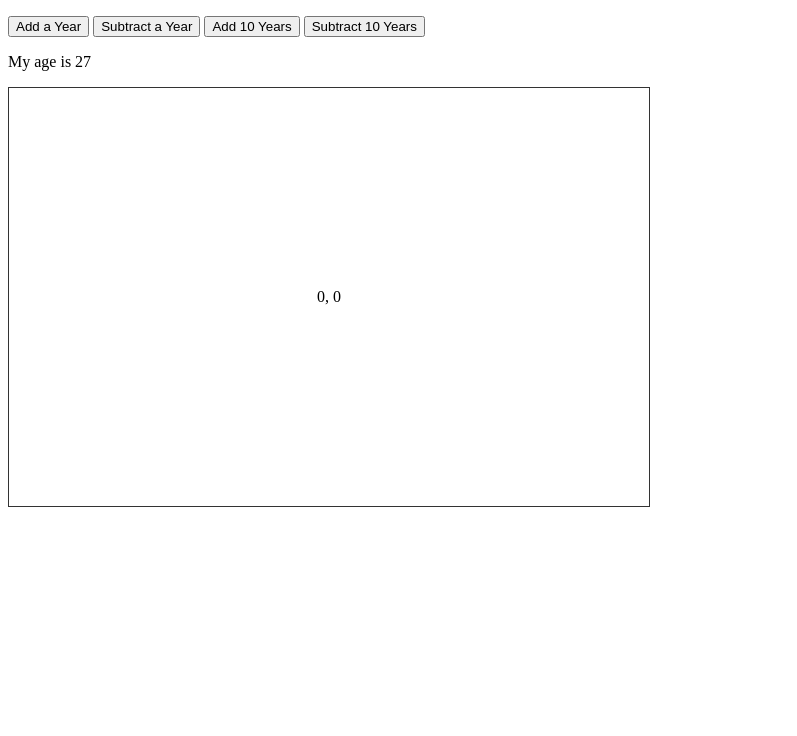
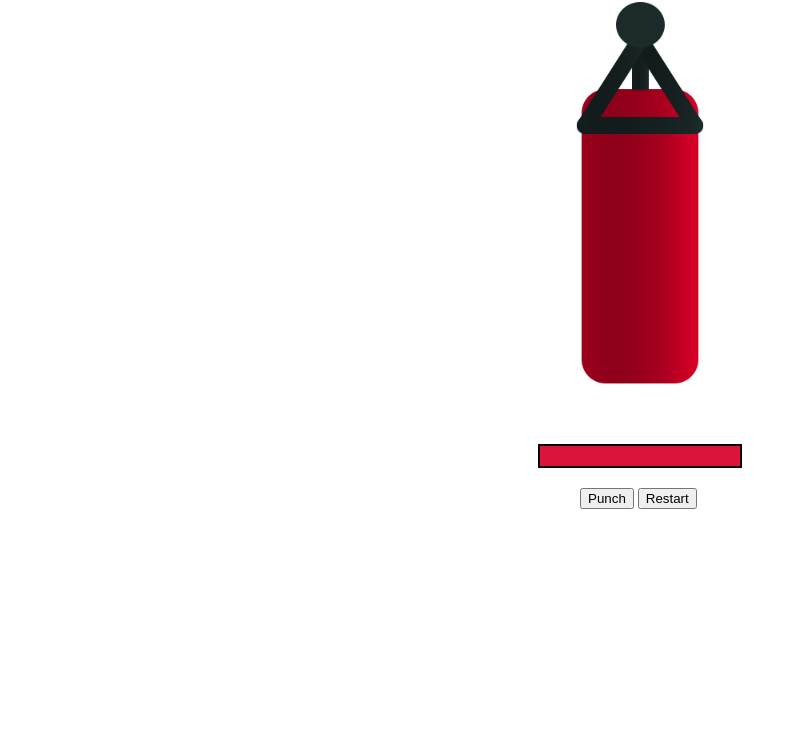
Before and after one commit to luqmanrasat/vue-tutorial, a plain HTML site: page index.html in a window 1280 px wide. Shown: the part 64-800 px from the top of the page, without its empty margins (0-797 px from the left). Drawn offline with nearby package versions, Linux system fonts and the light colour scheme.

Commit message:
added lesson 13

```diff
--- a/css/style.css
+++ b/css/style.css
@@ -1,6 +1,28 @@
-#canvas {
-  border: 1px solid #333;
-  padding: 200px 20px;
-  text-align: center;
-  width: 600px;
+#bag {
+  background: url(../images/bag.png) center no-repeat;
+  background-size: 80%;
+  height: 500px;
+  width: 200px;
+  margin: 0 auto;
 }
+
+#bag.burst {
+  background: url(../images/bag-burst.png) center no-repeat;
+  background-size: 80%;
+}
+
+#bag-health {
+  border: 2px solid #000;
+  width: 200px;
+  margin: 0 auto 20px auto;
+}
+
+#bag-health div {
+  background: crimson;
+  height: 20px;
+}
+
+#controls {
+  width: 120px;
+  margin: 0 auto;
+}
--- a/index.html
+++ b/index.html
@@ -1,23 +1,32 @@
 <!DOCTYPE html>
 <html>
+
 <head>
   <meta charset="utf-8">
   <title>VueJs Tutorial</title>
   <link rel="stylesheet" href="./css/style.css">
   <script src="https://cdn.jsdelivr.net/npm/vue/dist/vue.js"></script>
 </head>
+
 <body>
+
   <div id="vue-app">
-        <h1>Events</h1>
-        <button v-on:click="add(1)">Add a Year</button>
-        <button v-on:click="subtract(1)">Subtract a Year</button>
-        <button v-on:dblclick="add(10)">Add 10 Years</button>
-        <button v-on:dblclick="subtract(10)">Subtract 10 Years</button>
+    <!-- bag image -->
+    <div id="bag" v-bind:class="{burst: ended}"></div>
 
-        <p>My age is {{ age }}</p>
+    <!-- bag health -->
+    <div id="bag-health">
+      <div v-bind:style="{ width: health + '%' }"></div>
+    </div>
 
-        <div id="canvas" v-on:mousemove="updateXY">{{ x }}, {{ y }}</div>
+    <!-- game controls -->
+    <div id="controls">
+      <button v-on:click="punch" v-show="!ended">Punch</button>
+      <button v-on:click="restart">Restart</button>
     </div>
+  </div>
+
   <script src="./js/app.js"></script>
 </body>
+
 </html>
--- a/js/app.js
+++ b/js/app.js
@@ -1,21 +1,22 @@
 new Vue({
   el: '#vue-app',
   data: {
-    age: 27,
-    x: 0,
-    y: 0
+    health: 100,
+    ended: false
   },
   methods: {
-    add: function(inc) {
-      this.age += inc;
+    punch: function() {
+      this.health -= 10;
+      if (this.health <= 0) {
+        this.ended = true;
+      }
     },
-    subtract: function(dec) {
-      this.age-= dec;
-    },
-    updateXY: function(event) {
-      console.log(event);
-      this.x = event.offsetX;
-      this.y = event.offsetY;
+    restart: function() {
+      this.health = 100;
+      this.ended = false;
     }
+  },
+  computed: {
+
   }
 });
```
Also changed, not shown: images/bag-burst.png (added), images/bag.png (added). Lines whose indentation alone changed are shown as unchanged.
